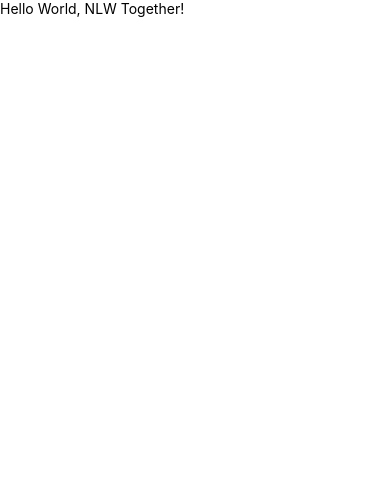
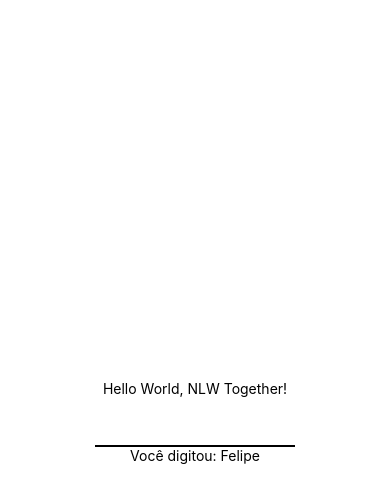
Before and after one commit to SineiderDev/GamePlay_NLW6, a React Native app: screen / in a window 390 px wide. Shown: the top 502 px of the page. Built offline with nearby package versions, Linux system fonts and the light colour scheme.

Commit message:
Conceito de Estado

```diff
--- a/App.tsx
+++ b/App.tsx
@@ -1,10 +1,9 @@
 import React from 'react';
-import { Text, View } from 'react-native';
+import { SignIn } from './src/screens/SignIn';
+
 
 export default function App() {
   return (
-    <View>
-      <Text>Hello World, NLW Together!</Text>
-    </View>
+    <SignIn />
   );
 }
--- /dev/null
+++ b/src/screens/SignIn/index.tsx
@@ -0,0 +1,19 @@
+import React, { useState } from 'react';
+import { Text, View, TextInput } from 'react-native';
+import { styles } from './styles';
+
+export function SignIn() {
+  const [text, setText] = useState('Felipe');
+  return (
+    <View style={styles.container}>
+      <Text>Hello World, NLW Together!</Text>
+      <TextInput
+        style={styles.input}
+        onChangeText={setText}
+      />
+      <Text>
+        Você digitou: {text}
+      </Text>
+    </View>
+  );
+}
--- /dev/null
+++ b/src/screens/SignIn/styles.ts
@@ -0,0 +1,15 @@
+import { StyleSheet } from "react-native";
+
+export const styles = StyleSheet.create({
+  container: {
+    flex:1,
+    justifyContent:'center',
+    //backgroundColor: 'red',
+    alignItems: 'center',
+  },
+  input:{
+    height:50,
+    width:200,
+    borderBottomWidth:2,
+  }
+})
```
